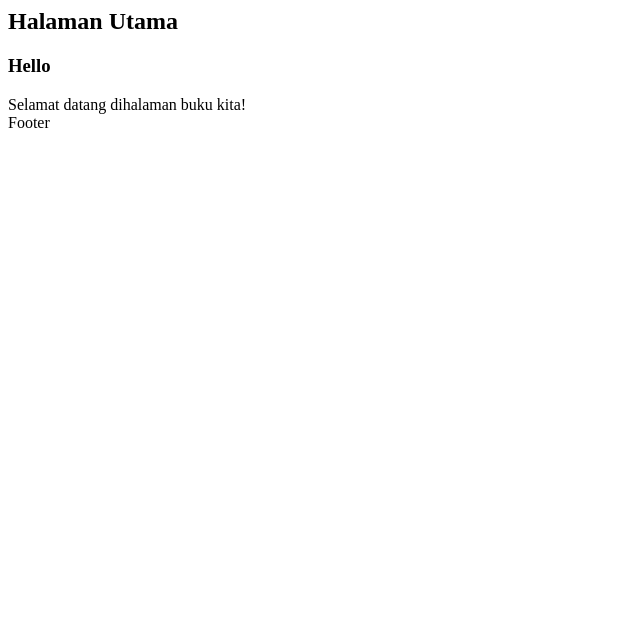
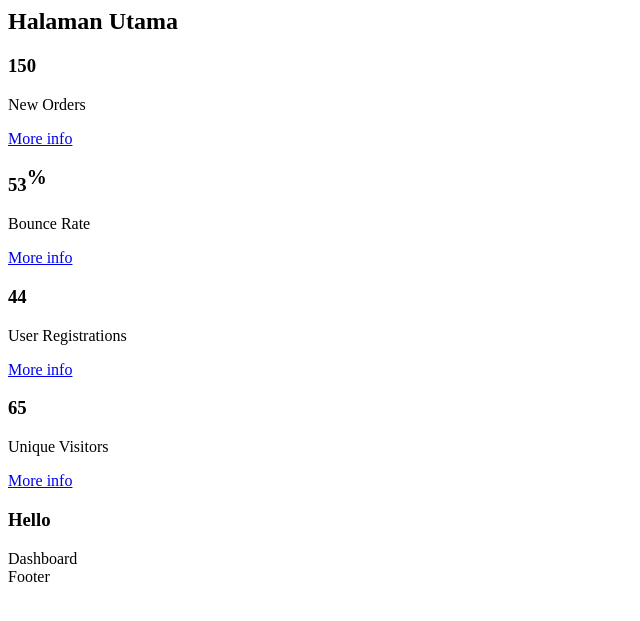
Before and after one commit to Aldycky1/uts-jadwal-dosen, a PHP site: page / in a window 1280 px wide. Shown: the top 621 px of the page, without its empty margins (0-640 px from the left). Run offline with PHP 8.4, Linux system fonts and the light colour scheme.

Commit message:
finished repairing URL and set logo buku

```diff
--- a/app/controllers/Pegawai.php
+++ b/app/controllers/Pegawai.php
@@ -39,7 +39,7 @@ class Pegawai extends Controller
 		// Logo
 		$pdf->Image('https://www.gadjian.com/static/images/feature_employee_data.png', 180, 10, 20, 20, 'PNG');
 		$pdf->SetFont('Arial', 'B', 14);
-		$pdf->Cell(296, 20, 'PT Perusahaan', 0, 1, 'C');
+		$pdf->Cell(165, 20, 'PT Aldy Mengoding', 0, 1, 'R');
 
 		$pdf->Ln(10);
 
--- a/app/models/LoginModel.php
+++ b/app/models/LoginModel.php
@@ -1,6 +1,7 @@
 <?php
 
-class LoginModel {
+class LoginModel
+{
 
 	private $table = 'user';
 	private $db;
@@ -21,5 +22,4 @@ class LoginModel {
 		$data =  $this->db->single();
 		return $data;
 	}
-
 }
--- a/app/views/buku/create.php
+++ b/app/views/buku/create.php
@@ -19,7 +19,7 @@
         </div>
         <!-- /.card-header -->
         <!-- form start -->
-        <form role="form" action="<?= base_url; ?>/buku/simpanbuku" method="POST" enctype="multipart/form-data">
+        <form role="form" action="<?= base_url; ?>/buku/simpanBuku" method="POST" enctype="multipart/form-data">
           <div class="card-body">
             <div class="form-group">
               <label>Judul</label>
--- a/app/views/divisi/create.php
+++ b/app/views/divisi/create.php
@@ -19,7 +19,7 @@
         </div>
         <!-- /.card-header -->
         <!-- form start -->
-        <form role="form" action="<?= base_url; ?>/divisi/simpandivisi" method="POST" enctype="multipart/form-data">
+        <form role="form" action="<?= base_url; ?>/divisi/simpanDivisi" method="POST" enctype="multipart/form-data">
           <div class="card-body">
             <div class="form-group">
               <label>Nama Divisi</label>
--- a/app/views/home/index.php
+++ b/app/views/home/index.php
@@ -13,6 +13,78 @@
 
     <!-- Main content -->
     <section class="content">
+      <div class="container-fluid">
+        <!-- Small boxes (Stat box) -->
+        <div class="row">
+          <div class="col-lg-3 col-6">
+            <!-- small box -->
+            <div class="small-box bg-info">
+              <div class="inner">
+                <h3>150</h3>
+
+                <p>New Orders</p>
+              </div>
+              <div class="icon">
+                <i class="ion ion-bag"></i>
+              </div>
+              <a href="#" class="small-box-footer">More info <i class="fas fa-arrow-circle-right"></i></a>
+            </div>
+          </div>
+          <!-- ./col -->
+          <div class="col-lg-3 col-6">
+            <!-- small box -->
+            <div class="small-box bg-success">
+              <div class="inner">
+                <h3>53<sup style="font-size: 20px">%</sup></h3>
+
+                <p>Bounce Rate</p>
+              </div>
+              <div class="icon">
+                <i class="ion ion-stats-bars"></i>
+              </div>
+              <a href="#" class="small-box-footer">More info <i class="fas fa-arrow-circle-right"></i></a>
+            </div>
+          </div>
+          <!-- ./col -->
+          <div class="col-lg-3 col-6">
+            <!-- small box -->
+            <div class="small-box bg-warning">
+              <div class="inner">
+                <h3>44</h3>
+
+                <p>User Registrations</p>
+              </div>
+              <div class="icon">
+                <i class="ion ion-person-add"></i>
+              </div>
+              <a href="#" class="small-box-footer">More info <i class="fas fa-arrow-circle-right"></i></a>
+            </div>
+          </div>
+          <!-- ./col -->
+          <div class="col-lg-3 col-6">
+            <!-- small box -->
+            <div class="small-box bg-danger">
+              <div class="inner">
+                <h3>65</h3>
+
+                <p>Unique Visitors</p>
+              </div>
+              <div class="icon">
+                <i class="ion ion-pie-graph"></i>
+              </div>
+              <a href="#" class="small-box-footer">More info <i class="fas fa-arrow-circle-right"></i></a>
+            </div>
+          </div>
+          <!-- ./col -->
+        </div>
+        <!-- /.row -->
+
+      </div><!-- /.container-fluid -->
+    </section>
+    <!-- /.content -->
+
+    <!-- Main content -->
+    <section class="content">
 
       <!-- Default box -->
       <div class="card">
@@ -20,7 +92,7 @@
           <h3 class="card-title">Hello</h3>
         </div>
         <div class="card-body">
-          Selamat datang dihalaman buku kita!
+          Dashboard
         </div>
         <!-- /.card-body -->
         <div class="card-footer">
--- a/app/views/kategori/create.php
+++ b/app/views/kategori/create.php
@@ -19,10 +19,10 @@
         </div>
         <!-- /.card-header -->
         <!-- form start -->
-              <form role="form" action="<?= base_url; ?>/kategori/simpankategori" method="POST" enctype="multipart/form-data">
+        <form role="form" action="<?= base_url; ?>/kategori/simpanKategori" method="POST" enctype="multipart/form-data">
           <div class="card-body">
             <div class="form-group">
-                    <label >Nama Kategori</label>
+              <label>Nama Kategori</label>
               <input type="text" class="form-control" placeholder="masukkan kategori..." name="nama_kategori">
             </div>
           </div>
--- a/app/views/kategori/edit.php
+++ b/app/views/kategori/edit.php
@@ -24,7 +24,7 @@
           <input type="hidden" name="id" value="<?= $data['kategori']['id']; ?>">
           <div class="card-body">
             <div class="form-group">
-                    <label >Nama Kategori</label>
+              <label>Nama Kategori</label>
               <input type="text" class="form-control" placeholder="masukkan kategori..." name="nama_kategori" value="<?= $data['kategori']['nama_kategori']; ?>">
             </div>
           </div>
--- a/app/views/pegawai/create.php
+++ b/app/views/pegawai/create.php
@@ -21,7 +21,7 @@
         </div>
         <!-- /.card-header -->
         <!-- form start -->
-        <form role="form" action="<?= base_url; ?>/pegawai/simpanpegawai" method="POST" enctype="multipart/form-data">
+        <form role="form" action="<?= base_url; ?>/pegawai/simpanPegawai" method="POST" enctype="multipart/form-data">
           <div class="card-body">
             <div class="form-group">
               <label>Nama</label>
--- a/app/views/templates/header.php
+++ b/app/views/templates/header.php
@@ -1,5 +1,6 @@
 <!DOCTYPE html>
 <html>
+
 <head>
   <meta charset="utf-8">
   <meta http-equiv="X-UA-Compatible" content="IE=edge">
@@ -16,6 +17,7 @@
   <!-- Google Font: Source Sans Pro -->
   <link href="https://fonts.googleapis.com/css?family=Source+Sans+Pro:300,400,400i,700" rel="stylesheet">
 </head>
+
 <body class="hold-transition sidebar-mini">
   <!-- Site wrapper -->
   <div class="wrapper">
```
Also changed, not shown: app/controllers/Buku.php (+5 -2 lines), app/controllers/Home.php (+5 -4 lines), app/controllers/Kategori.php (+27 -24 lines), app/controllers/Login.php (+12 -10 lines), app/views/kategori/index.php (+7 -6 lines). Lines whose indentation alone changed are shown as unchanged.
